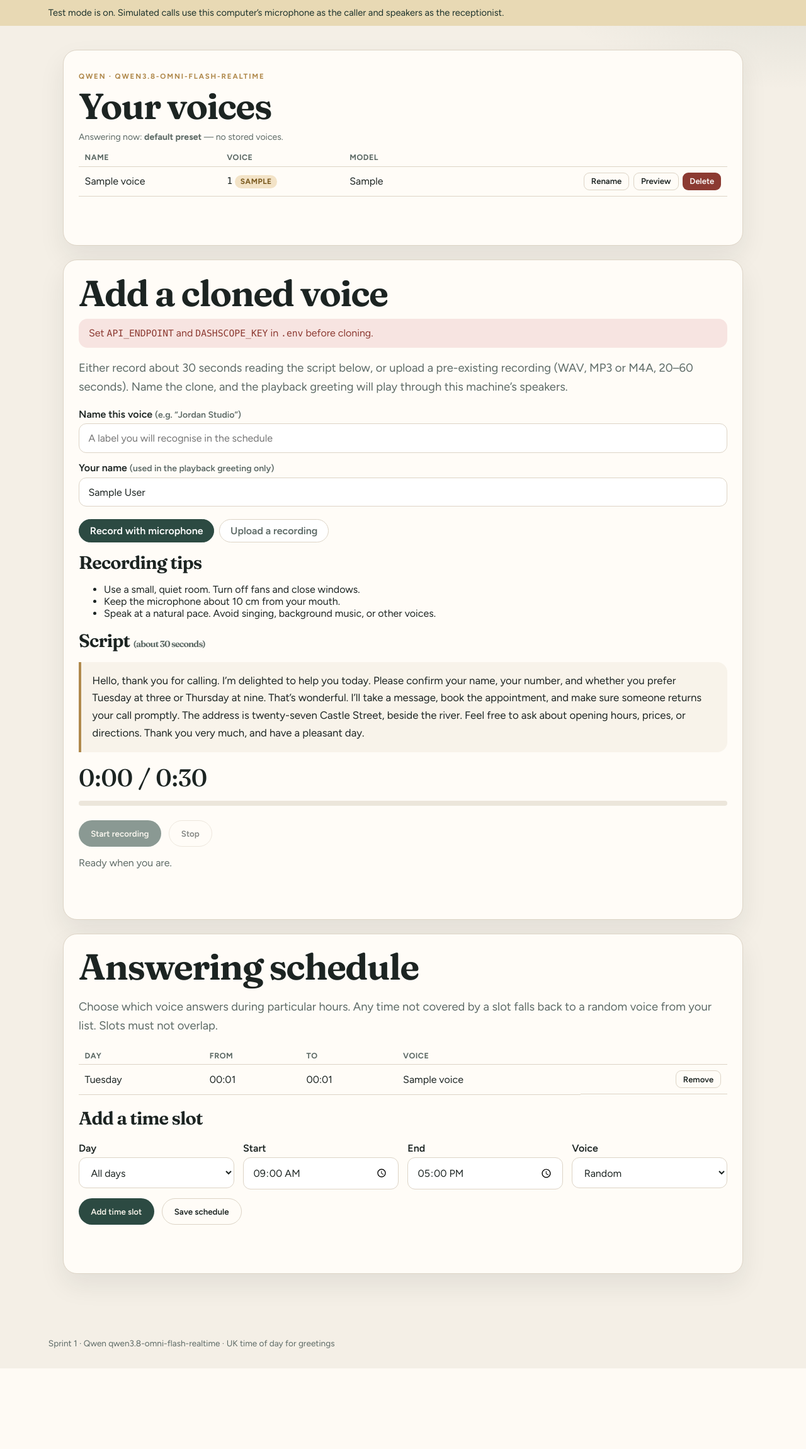
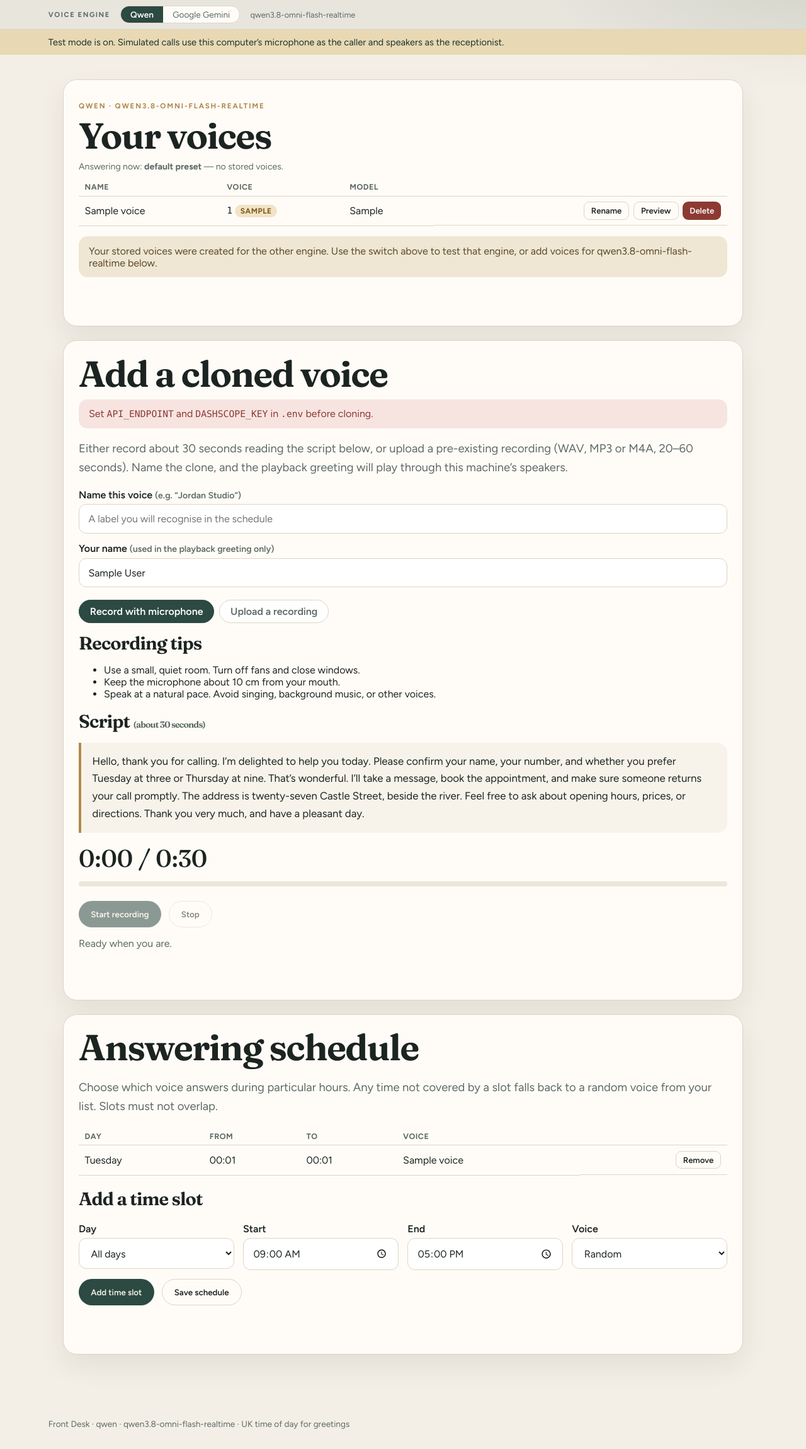
Before and after one commit to gjas01/Receptionist, a FastAPI app: page /voice in a window 1280 px wide. Shown: the part 65-2365 px from the top of the page at 63% size. Before the commit the page ends 2237 px from the top, so only its background shows below. Run offline with FastAPI, Linux system fonts and the light colour scheme; the visitor is signed in with stand-in values (Sample User, id 1); tables that the repository leaves empty hold one stand-in row (values such as "Sample post").

Commit message:
Add GUI switch between Qwen and Gemini realtime engines
- users.provider column (migration) stores the chosen engine per account
- provider/model/configured/default-voice helpers take an explicit engine
- voice preview, test call, and Twilio bridge sessions use the account engine
- voices, schedule and dashboard lists filter by the engine's target model
- segmented Qwen | Google Gemini switch bar under the header
- silence guard now tracks playback from on_audio (works for both engines)

Co-authored-by: Cursor <cursoragent@cursor.com>

```diff
--- a/app/db.py
+++ b/app/db.py
@@ -75,6 +75,8 @@ def _migrate_voice_tables() -> None:
                 conn.execute(text("ALTER TABLE users ADD COLUMN company_name VARCHAR(255)"))
             if "settings" not in cols:
                 conn.execute(text("ALTER TABLE users ADD COLUMN settings TEXT"))
+            if "provider" not in cols:
+                conn.execute(text("ALTER TABLE users ADD COLUMN provider VARCHAR(16)"))
 
     if "voice_clones" in tables and "voices" not in tables:
         with engine.begin() as conn:
--- a/app/models.py
+++ b/app/models.py
@@ -18,6 +18,8 @@ class User(Base):
     password_hash: Mapped[str] = mapped_column(String(255))
     business_name: Mapped[str | None] = mapped_column(String(255), nullable=True)
     full_name: Mapped[str | None] = mapped_column(String(255), nullable=True)
+    # Per-account realtime engine: "qwen" or "gemini". None = use the .env default.
+    provider: Mapped[str | None] = mapped_column(String(16), nullable=True)
     created_at: Mapped[datetime] = mapped_column(DateTime, default=utcnow)
 
     phone: Mapped["PhoneNumber | None"] = relationship(
--- a/app/routes/voice_api.py
+++ b/app/routes/voice_api.py
@@ -13,6 +13,7 @@ from app.config import get_settings
 from app.db import get_db
 from app import schedule
 from app.models import User, Voice, VoiceSlot
+from app.provider import user_provider
 from app.qwen import create_cloned_voice, preferred_voice_name
 
 log = logging.getLogger(__name__)
@@ -42,14 +43,16 @@ class SlotsRequest(BaseModel):
     slots: list[SlotPayload]
 
 
-def _voice_row(v: Voice) -> dict:
+def _voice_row(v: Voice, provider: str | None = None) -> dict:
+    settings = get_settings()
+    provider = provider or settings.active_provider
     return {
         "id": v.id,
         "name": v.name,
         "voice_id": v.voice_id,
         "target_model": v.target_model,
         "delivery": v.delivery or "",
-        "for_active_model": v.target_model == get_settings().active_model,
+        "for_active_model": v.target_model == settings.model_for(provider),
     }
 
 
@@ -68,18 +71,20 @@ async def list_voices(request: Request, db: Session = Depends(get_db)):
     if not user:
         return JSONResponse({"error": "Please log in first."}, status_code=401)
     settings = get_settings()
+    provider = user_provider(user)
+    target_model = settings.model_for(provider)
     voices = _user_voices(db, user)
     slots = schedule.load_slots(db, user.id)
-    active, reason = schedule.pick_voice(db, user.id)
+    active, reason = schedule.pick_voice(db, user.id, target_model=target_model)
     return JSONResponse(
         {
-            "voices": [_voice_row(v) for v in voices],
+            "voices": [_voice_row(v, provider) for v in voices],
             "slots": [s.as_row() for s in slots],
             "now": {"day": schedule.uk_now().weekday(), "time": schedule.uk_now().strftime("%H:%M")},
             "active_voice_id": active.id if active else None,
             "reason": reason,
-            "active_model": settings.active_model,
-            "provider": settings.active_provider,
+            "active_model": target_model,
+            "provider": provider,
             "day_names": schedule.DAY_NAMES,
         }
     )
@@ -99,9 +104,9 @@ async def set_preset_voice(
         return JSONResponse({"error": "Please log in first."}, status_code=401)
 
     settings = get_settings()
-    if settings.active_provider != "gemini":
+    if user_provider(user) != "gemini":
         return JSONResponse(
-            {"error": "Preset voice selection is only for the Gemini provider."},
+            {"error": "Preset voice selection is only for the Gemini engine. Switch engine first."},
             status_code=400,
         )
     from app.gemini import GEMINI_VOICES
@@ -130,7 +135,7 @@ async def set_preset_voice(
     voice.delivery = delivery.strip()[:1000] or None
     db.commit()
 
-    return JSONResponse({"voice": _voice_row(voice)})
+    return JSONResponse({"voice": _voice_row(voice, "gemini")})
 
 
 @router.post("/api/voice/clone")
@@ -147,11 +152,11 @@ async def clone_voice(
         return JSONResponse({"error": "Please log in first."}, status_code=401)
 
     settings = get_settings()
-    if settings.active_provider == "gemini":
+    if user_provider(user) == "gemini":
         return JSONResponse(
             {
                 "error": "Gemini Live uses its 30 built-in voices; microphone cloning is "
-                "reserved for the Qwen provider. Pick a voice from the list instead."
+                "only available on the Qwen engine. Switch engine first, or pick a voice from the list."
             },
             status_code=400,
         )
@@ -203,7 +208,7 @@ async def clone_voice(
             "voice_id": voice_id,
             "target_model": settings.qwen_model,
             "preview_phrase": phrase,
-            "voice": _voice_row(voice),
+            "voice": _voice_row(voice, "qwen"),
         }
     )
 
@@ -231,7 +236,7 @@ async def update_voice(
     if delivery is not None:
         voice.delivery = delivery.strip()[:1000] or None
     db.commit()
-    return JSONResponse({"voice": _voice_row(voice)})
+    return JSONResponse({"voice": _voice_row(voice, user_provider(user))})
 
 
 @router.post("/api/voice/{voice_id}/delete")
--- a/app/routes/web.py
+++ b/app/routes/web.py
@@ -18,6 +18,7 @@ from app.auth import (
 from app.config import get_settings
 from app.db import get_db
 from app.greeting import receptionist_greeting, uk_time_of_day
+from app.provider import user_provider
 from app import models
 from app.models import PhoneNumber, User
 from app.schedule import DAY_NAMES, uk_now
@@ -41,6 +42,8 @@ def pop_flash(request: Request) -> list[dict]:
 def context(request: Request, db: Session, **extra):
     user = get_current_user(request, db)
     settings = get_settings()
+    provider = user_provider(user) if user else settings.active_provider
+    target_model = settings.model_for(provider)
     voices: list = []
     voice_status = "default"
     if user:
@@ -50,7 +53,7 @@ def context(request: Request, db: Session, **extra):
             .order_by(models.Voice.created_at, models.Voice.id)
             .all()
         )
-        usable = [v for v in voices if v.target_model == settings.active_model]
+        usable = [v for v in voices if v.target_model == target_model]
         if usable:
             voice_status = "cloned"
         elif voices:
@@ -60,11 +63,24 @@ def context(request: Request, db: Session, **extra):
         "user": user,
         "flash_messages": pop_flash(request),
         "test_mode": bool(request.session.get("test_mode")),
-        "provider": settings.active_provider,
-        "qwen_configured": settings.active_configured,
-        "qwen_model": settings.active_model,
+        "provider": provider,
+        "qwen_configured": settings.configured_for(provider),
+        "qwen_model": target_model,
+        "provider_is_gemini": provider == "gemini",
+        "providers": {
+            "qwen": {
+                "configured": settings.qwen_configured,
+                "model": settings.qwen_model,
+                "active": provider == "qwen",
+            },
+            "gemini": {
+                "configured": settings.gemini_configured,
+                "model": settings.gemini_model,
+                "active": provider == "gemini",
+            },
+        },
         "qwen_family": settings.qwen_family,
-        "qwen_voice": settings.default_voice,
+        "qwen_voice": settings.default_voice_for(provider),
         "voice_status": voice_status,
         "voices": voices,
         "unnamed_voices": [v for v in voices if not (v.name or "").strip()],
@@ -74,7 +90,7 @@ def context(request: Request, db: Session, **extra):
         from app import schedule
 
         now = uk_now()
-        current, reason = schedule.pick_voice(db, user.id, now)
+        current, reason = schedule.pick_voice(db, user.id, now, target_model=target_model)
         data["current_voice_name"] = (current.name or current.voice_id) if current else None
         data["current_reason"] = reason
         data["now_line"] = f"{DAY_NAMES[now.weekday()]} {now.strftime('%H:%M')} (UK)"
@@ -208,6 +224,34 @@ async def exit_test_mode(request: Request, db: Session = Depends(get_db)):
     return RedirectResponse("/dashboard", status_code=303)
 
 
+@router.post("/provider/set")
+async def set_provider(
+    request: Request,
+    provider: str = Form(...),
+    next: str = Form("/dashboard"),
+    db: Session = Depends(get_db),
+):
+    """Switch this account's realtime engine (Qwen <-> Gemini) for side-by-side tests."""
+    user = get_current_user(request, db)
+    if not user:
+        return RedirectResponse("/login", status_code=303)
+    settings = get_settings()
+    provider = settings.normalize_provider(provider)
+    if not settings.configured_for(provider):
+        key = "GEMINI_API_KEY" if provider == "gemini" else "DASHSCOPE_KEY/API_ENDPOINT"
+        flash(request, f"The {provider} engine isn't configured — {key} is missing from the .env file.", "error")
+    else:
+        from app.provider import set_user_provider
+
+        set_user_provider(user, provider)
+        db.commit()
+        label = "Google Gemini Live" if provider == "gemini" else "Alibaba Qwen realtime"
+        flash(request, f"Switched to the {label} engine ({settings.model_for(provider)}).", "info")
+    if next not in ("/dashboard", "/voice", "/phone"):
+        next = "/dashboard"
+    return RedirectResponse(next, status_code=303)
+
+
 @router.get("/phone")
 async def phone_page(request: Request, db: Session = Depends(get_db)):
     user = get_current_user(request, db)
@@ -293,7 +337,7 @@ async def voice_page(request: Request, db: Session = Depends(get_db)):
             request,
             db,
             gemini_voices=GEMINI_VOICES,
-            gemini_default_voice=settings.default_voice,
+            gemini_default_voice=settings.default_voice_for(user_provider(user)),
             voice_delivery=settings.qwen_voice_delivery,
         ),
     )
--- a/app/static/css/app.css
+++ b/app/static/css/app.css
@@ -83,6 +83,52 @@ img { max-width: 100%; }
   background: #e8d9b4;
   color: var(--pine-dark);
   font-size: 0.92rem;
+}
+
+.engine-switch {
+  display: flex;
+  flex-wrap: wrap;
+  align-items: center;
+  gap: 0.6rem 1rem;
+  padding: 0.55rem 6vw;
+  background: rgba(44, 74, 66, 0.06);
+  border-bottom: 1px solid var(--line);
+  font-size: 0.88rem;
+}
+.engine-label {
+  text-transform: uppercase;
+  letter-spacing: 0.14em;
+  font-size: 0.7rem;
+  font-weight: 700;
+  color: var(--muted);
+}
+.engine-seg {
+  display: inline-flex;
+  border: 1px solid var(--line);
+  border-radius: 999px;
+  overflow: hidden;
+  background: var(--card);
+}
+.engine-seg form { margin: 0; }
+.engine-btn {
+  border: 0;
+  background: none;
+  padding: 0.32rem 0.95rem;
+  font-family: inherit;
+  font-size: 0.85rem;
+  color: var(--muted);
+  cursor: pointer;
+}
+.engine-btn:hover { color: var(--pine); }
+.engine-btn.on {
+  background: var(--pine);
+  color: #fff;
+  font-weight: 600;
+  cursor: default;
+}
+.engine-model {
+  color: var(--muted);
+  font-size: 0.8rem;
 }
 
 main { padding: 2.4rem 6vw 4rem; }
--- a/app/templates/base.html
+++ b/app/templates/base.html
@@ -32,6 +32,26 @@
       {% endif %}
     </nav>
   </header>
+  {% if user %}
+  <div class="engine-switch">
+    <span class="engine-label">Voice engine</span>
+    <div class="engine-seg">
+      <form action="/provider/set" method="post">
+        <input type="hidden" name="provider" value="qwen">
+        <input type="hidden" name="next" value="{{ request.url.path }}">
+        <button type="submit" class="engine-btn{% if provider == 'qwen' %} on{% endif %}"
+                title="{{ providers.qwen.model }}{% if not providers.qwen.configured %} — not configured{% endif %}">Qwen</button>
+      </form>
+      <form action="/provider/set" method="post">
+        <input type="hidden" name="provider" value="gemini">
+        <input type="hidden" name="next" value="{{ request.url.path }}">
+        <button type="submit" class="engine-btn{% if provider == 'gemini' %} on{% endif %}"
+                title="{{ providers.gemini.model }}{% if not providers.gemini.configured %} — not configured{% endif %}">Google Gemini</button>
+      </form>
+    </div>
+    <span class="engine-model">{{ qwen_model }}</span>
+  </div>
+  {% endif %}
   {% if user and test_mode %}
     <p class="banner">Test mode is on. Simulated calls use this computer’s microphone as the caller and speakers as the receptionist.</p>
   {% endif %}
@@ -43,7 +63,7 @@
       {% block content %}{% endblock %}
     </div>
   </main>
-  <footer>Sprint 1 · Qwen {{ qwen_model }} · UK time of day for greetings</footer>
+  <footer>Front Desk · {{ provider }} · {{ qwen_model }} · UK time of day for greetings</footer>
   {% block scripts %}{% endblock %}
 </body>
 </html>
--- a/app/templates/voice.html
+++ b/app/templates/voice.html
@@ -25,6 +25,9 @@
     <tbody id="voices-body"></tbody>
   </table>
   <p class="hint" id="voices-empty" {% if voices %}hidden{% endif %}>No voices stored yet — add one below.</p>
+  {% if voice_status == "stale" %}
+    <p class="flash info">Your stored voices were created for the other engine. Use the switch above to test that engine, or add voices for {{ qwen_model }} below.</p>
+  {% endif %}
   <p class="status" id="voices-status"></p>
 </section>
 
```
Also changed, not shown: app/call_guard.py (+10 -8 lines), app/config.py (+20 -7 lines), app/provider.py (+40 -17 lines), app/routes/realtime.py (+37 -13 lines), app/schedule.py (+9 -4 lines), app/templates/dashboard.html (+5 -4 lines).
